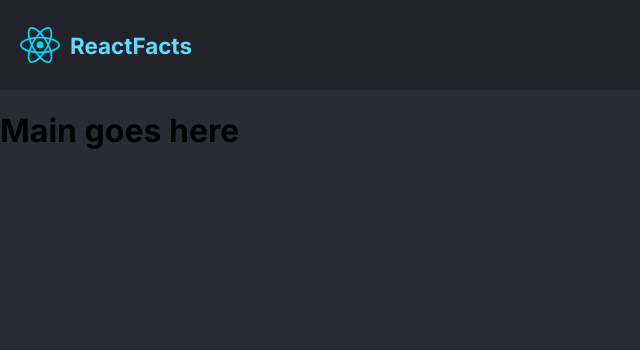
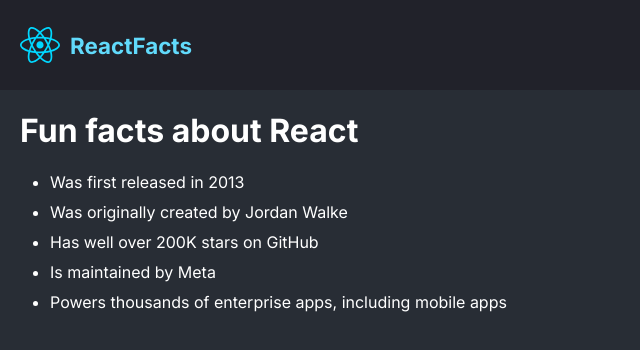
Before and after one commit to Nerevakiin/React_Fundamentals, a React (Vite) app in the folder first-react/: page / in a window 1280 px wide. Shown: the top 350 px of the page, without its empty margins (0-640 px from the left). Built offline with nearby package versions, Linux system fonts and the light colour scheme.

Commit message:
main content updated

```diff
--- a/first-react/src/components/Main.jsx
+++ b/first-react/src/components/Main.jsx
@@ -1,3 +1,14 @@
 export default function Main() {
-    return <h1>Main goes here</h1>
+    return (
+        <main>
+            <h1>Fun facts about React</h1>
+            <ul>
+                <li>Was first released in 2013</li>
+                <li>Was originally created by Jordan Walke</li>
+                <li>Has well over 200K stars on GitHub</li>
+                <li>Is maintained by Meta</li>
+                <li>Powers thousands of enterprise apps, including mobile apps</li>
+            </ul>
+        </main>
+    )
 }
--- a/first-react/src/index.css
+++ b/first-react/src/index.css
@@ -33,3 +33,15 @@
     margin-left: 20px;
     margin-right: 10px;
 }
+
+main {
+    color: white;
+}
+
+main > h1 {
+    margin-left: 20px;
+}
+
+li {
+    margin: 10px;
+}
```
